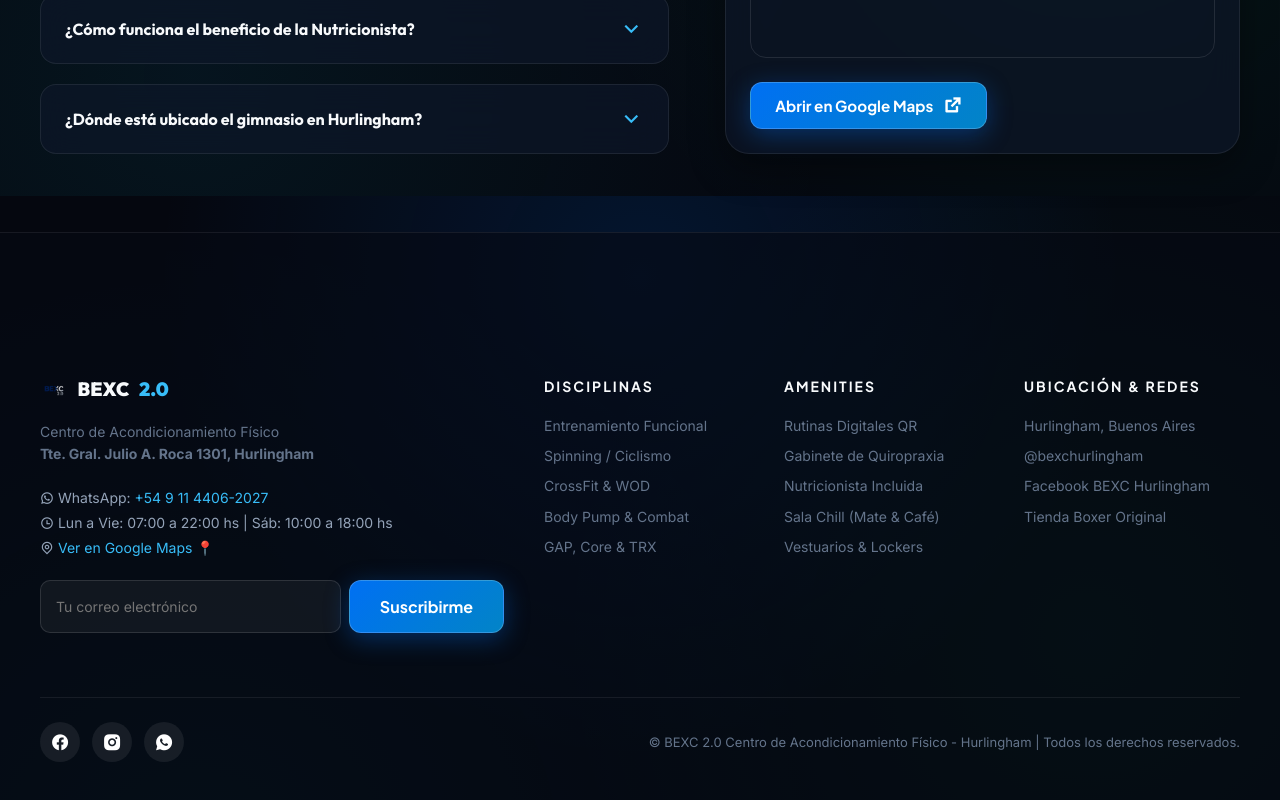
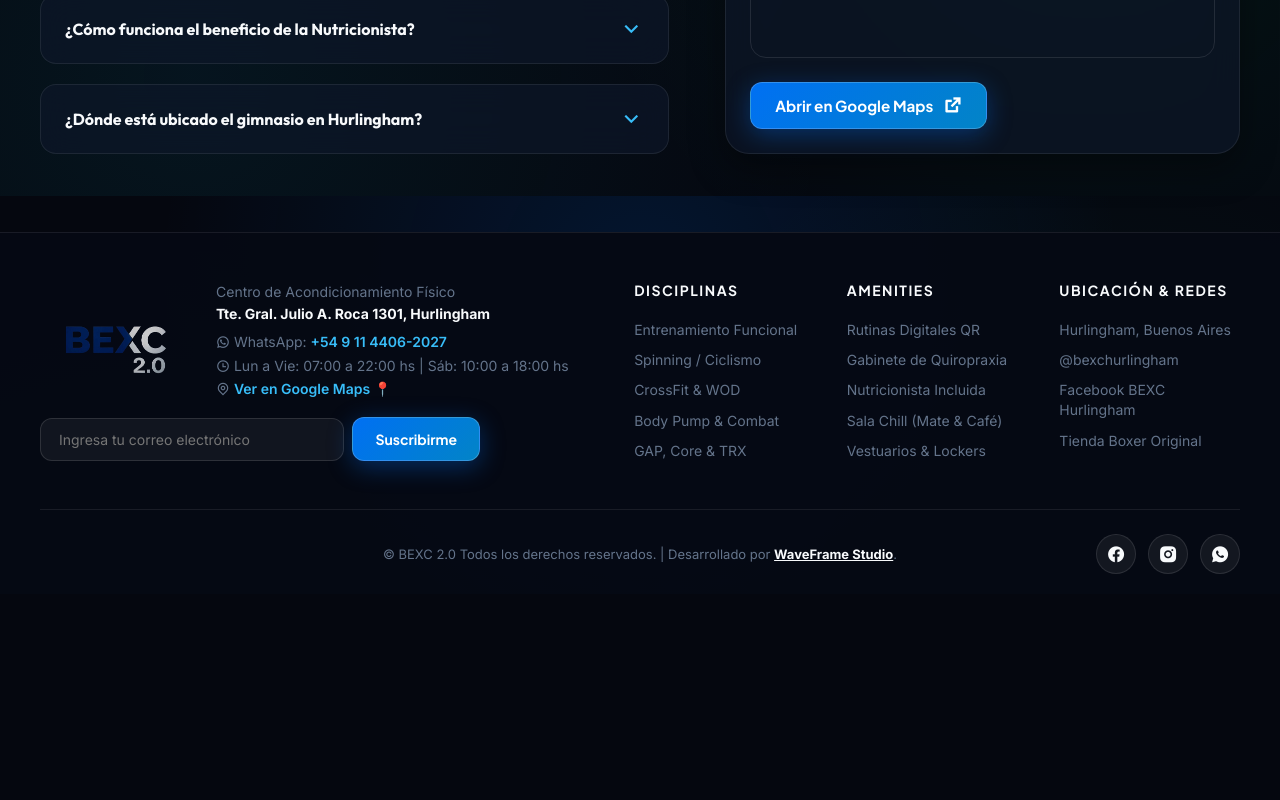
Before and after one commit to ramirolacci/Bexc2.0-Gym, a React (Vite) app: page / in a window 1280 px wide. Shown: the part 7004-7804 px from the top of the page. After the commit the page ends 7598 px from the top, so only its background shows below. Built offline with nearby package versions, Linux system fonts and the light colour scheme; grey boxes are pictures that could not be loaded.

Commit message:
Footer completed

```diff
--- a/src/components/Footer.jsx
+++ b/src/components/Footer.jsx
@@ -37,11 +37,14 @@
 
   return (
     <footer className="footer section" id="footer">
-      <div className="footer__container container grid">
-        <div>
-          <a href="#home" className="footer__logo">
-            <img src="/img/logo-nav.png" alt="BEXC 2.0 Gym Logo" /> BEXC <span>2.0</span>
+      <div className="footer__container container">
+        <div className="footer__brand-box">
+          <div className="footer__brand-header">
+            <a href="#home" className="footer__logo-box">
+              <img src="/img/logo-nav.png" alt="BEXC Gym Logo" className="footer__logo-img" />
             </a>
+
+            <div className="footer__info-group">
               <p className="footer__description">
                 Centro de Acondicionamiento Físico <br />
                 <strong>Tte. Gral. Julio A. Roca 1301, Hurlingham</strong>
@@ -52,17 +55,19 @@
                 <p><i className="ri-time-line"></i> Lun a Vie: 07:00 a 22:00 hs | Sáb: 10:00 a 18:00 hs</p>
                 <p><i className="ri-map-pin-line"></i> <a href="https://maps.app.goo.gl/ivaEBQ5XgKuNA9bQ6" target="_blank" rel="noreferrer">Ver en Google Maps 📍</a></p>
               </div>
+            </div>
+          </div>
 
           <form ref={formRef} className="footer__form" onSubmit={handleSubscribe}>
             <input
               type="email"
               name="user_email"
-              placeholder="Tu correo electrónico"
+              placeholder="Ingresa tu correo electrónico"
               className="footer__input"
               value={email}
               onChange={(e) => setEmail(e.target.value)}
             />
-            <button type="submit" className="button">
+            <button type="submit" className="button footer__button">
               Suscribirme
             </button>
           </form>
@@ -106,7 +111,19 @@
 
       <div className="container">
         <div className="footer__group">
-          <ul className="footer__social">
+          <span className="footer__copy">
+            &#169; BEXC 2.0 Todos los derechos reservados. | Desarrollado por{' '}
+            <a
+              href="https://waveframe.com.ar/"
+              target="_blank"
+              rel="noreferrer"
+              className="footer__developer-link"
+            >
+              <strong>WaveFrame Studio</strong>
+            </a>.
+          </span>
+
+          <div className="footer__social">
             <a
               href="https://www.facebook.com/BEXC.HURLINGHAM/"
               target="_blank"
@@ -134,11 +151,7 @@
             >
               <i className="ri-whatsapp-fill"></i>
             </a>
-          </ul>
-
-          <span className="footer__copy">
-            &#169; BEXC 2.0 Centro de Acondicionamiento Físico - Hurlingham | Todos los derechos reservados.
-          </span>
+          </div>
         </div>
       </div>
     </footer>
--- a/src/index.css
+++ b/src/index.css
@@ -2034,73 +2034,106 @@
    FOOTER
    ============================================ */
 .footer {
-  border-top: 1px solid rgba(255, 255, 255, 0.07);
-  background: rgba(6, 9, 19, 0.6);
+  border-top: 1px solid rgba(255, 255, 255, 0.08);
+  background: rgba(6, 9, 19, 0.95);
+  padding: 3rem 0 1.25rem;
 }
 
 .footer__container {
   display: grid;
   grid-template-columns: 1fr;
   gap: 2.5rem;
-  padding-top: 3rem;
-  padding-bottom: 1rem;
-}
-
-@media screen and (min-width: 768px) {
+  align-items: flex-start;
+}
+
+@media screen and (min-width: 900px) {
   .footer__container {
-    grid-template-columns: 1fr 1.5fr;
-  }
-}
-
-.footer__logo {
-  display: flex;
-  align-items: center;
-  column-gap: 0.6rem;
-  font-family: var(--header-font);
-  font-weight: var(--font-black);
-  font-size: 1.2rem;
-  color: var(--title-color);
+    grid-template-columns: 1.4fr 1.6fr;
+    gap: 4rem;
+  }
+}
+
+.footer__brand-box {
+  display: flex;
+  flex-direction: column;
+  align-items: flex-start;
+}
+
+.footer__brand-header {
+  display: flex;
+  align-items: center;
+  gap: 1.5rem;
   margin-bottom: 1.25rem;
 }
 
-.footer__logo span { color: var(--first-color-light); }
-.footer__logo img { width: 1.75rem; }
+.footer__logo-box {
+  display: flex;
+  align-items: center;
+  flex-shrink: 0;
+}
+
+.footer__logo-img {
+  width: 9.5rem;
+  height: auto;
+  filter: none;
+}
+
+.footer__info-group {
+  display: flex;
+  flex-direction: column;
+  gap: 0.5rem;
+}
 
 .footer__description {
   font-size: var(--small-font-size);
   color: var(--text-color-light);
-  margin-bottom: 1.5rem;
   line-height: 1.6;
 }
 
+.footer__description strong {
+  color: var(--title-color);
+}
+
 .footer__contact-details {
   display: flex;
   flex-direction: column;
-  gap: 0.5rem;
-  margin-bottom: 1.5rem;
+  gap: 0.4rem;
   font-size: var(--small-font-size);
+  color: var(--text-color-light);
 }
 
 .footer__contact-details a {
   color: var(--first-color-light);
+  font-weight: 600;
 }
 
 .footer__form {
   display: flex;
+  align-items: center;
   gap: 0.5rem;
+  width: 100%;
+  max-width: 440px;
 }
 
 .footer__input {
   flex-grow: 1;
   background: rgba(255, 255, 255, 0.05);
   border: 1px solid rgba(255, 255, 255, 0.12);
-  padding: 11px 15px;
-  border-radius: 10px;
+  padding: 12px 18px;
+  border-radius: 12px;
   color: #fff;
   outline: none;
   font-size: var(--small-font-size);
 }
 
+.footer__button {
+  width: auto;
+  padding: 12px 22px;
+  font-size: var(--small-font-size);
+  border-radius: 12px;
+  flex-shrink: 0;
+}
+
 .footer__message {
   font-size: var(--smaller-font-size);
   margin-top: 0.5rem;
@@ -2109,19 +2142,21 @@
 .footer__content {
   display: grid;
   grid-template-columns: repeat(3, 1fr);
-  gap: 1.5rem;
-}
-
-@media screen and (max-width: 550px) {
+  gap: 2rem;
+  width: 100%;
+}
+
+@media screen and (max-width: 600px) {
   .footer__content {
-    grid-template-columns: repeat(2, 1fr);
+    grid-template-columns: 1fr;
+    gap: 1.75rem;
   }
 }
 
 .footer__title {
   font-size: var(--small-font-size);
   font-family: var(--title-font);
-  letter-spacing: 2px;
+  letter-spacing: 1.5px;
   margin-bottom: 1.25rem;
   color: var(--title-color);
 }
@@ -2142,41 +2177,81 @@
   color: var(--first-color-light);
 }
 
+.footer__developer-link {
+  color: var(--title-color);
+  text-decoration: underline;
+  font-weight: 700;
+  transition: color 0.3s;
+}
+
+.footer__developer-link:hover {
+  color: var(--first-color-light);
+}
+
 .footer__group {
   margin-top: 2.5rem;
-  padding: 1.5rem 0;
-  border-top: 1px solid rgba(255, 255, 255, 0.07);
+  padding-top: 1.5rem;
+  border-top: 1px solid rgba(255, 255, 255, 0.08);
   display: flex;
   justify-content: space-between;
   align-items: center;
-  flex-wrap: wrap;
-  gap: 1.25rem;
+  position: relative;
+  width: 100%;
+}
+
+.footer__copy {
+  font-size: var(--small-font-size);
+  color: var(--text-color-light);
+  text-align: center;
+  position: absolute;
+  left: 50%;
+  transform: translateX(-50%);
+}
+
+@media screen and (max-width: 768px) {
+  .footer__group {
+    flex-direction: column;
+    gap: 1rem;
+  }
+  .footer__copy {
+    position: static;
+    transform: none;
+  }
 }
 
 .footer__social {
   display: flex;
+  align-items: center;
   gap: 0.75rem;
+  margin-left: auto;
 }
 
 .footer__social-link {
   width: 40px;
   height: 40px;
-  background: rgba(255, 255, 255, 0.07);
+  background: rgba(255, 255, 255, 0.06);
+  border: 1px solid rgba(255, 255, 255, 0.1);
   border-radius: 50%;
   display: grid;
   place-items: center;
   font-size: 1.2rem;
+  color: var(--title-color);
+  transition: all 0.3s;
+}
+
+.footer__social-link:hover {
+  background: var(--first-color-light);
   color: #fff;
-  transition: background 0.3s;
-}
-
-.footer__social-link:hover {
-  background: var(--first-color);
+  border-color: var(--first-color-light);
+  transform: translateY(-2px);
+  box-shadow: 0 5px 15px rgba(0, 112, 243, 0.4);
 }
 
 .footer__copy {
   font-size: var(--smaller-font-size);
   color: var(--text-color-light);
+  text-align: center;
+  display: block;
 }
 
 /* ============================================
```
Also changed, not shown: 1 other file (tests, documents, lock files or other folders). Lines whose indentation alone changed are shown as unchanged.
